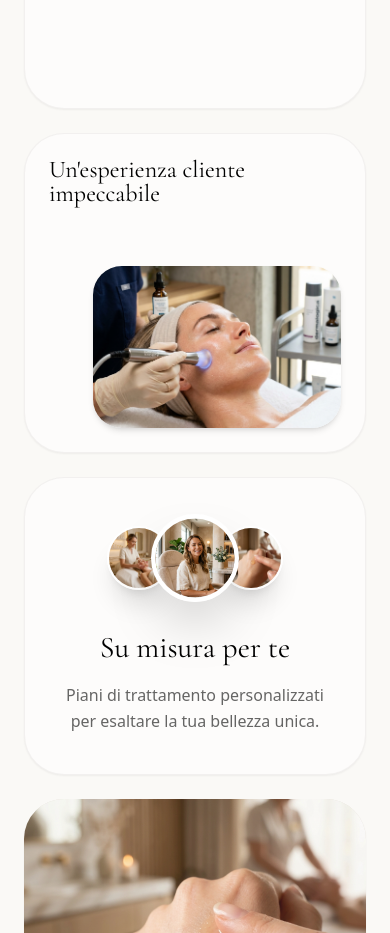
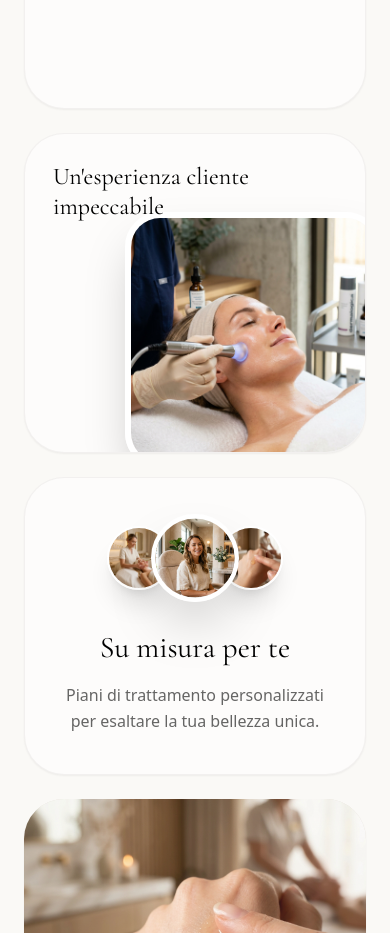
Before and after one commit to belpietrodavide01-beep/centro-estetico-1, a React (Vite) app: page / in a window 390 px wide. Shown: the part 5620-6553 px from the top of the page. Built offline with nearby package versions, Linux system fonts and the light colour scheme.

Commit message:
fix: bento box 3 layout and disable desktop sticky navbar

```diff
--- a/src/components/BentoGridSection.jsx
+++ b/src/components/BentoGridSection.jsx
@@ -191,12 +191,12 @@ export default function BentoGridSection() {
             <motion.div
               variants={bentoItemVariants}
               style={{ willChange: 'transform, opacity' }}
-              className={`w-full rounded-[2.5rem] bg-[#fdfcfb] border border-stone-200/50 p-6 md:p-8 relative overflow-hidden shadow-sm flex flex-col justify-between ${isMobile ? 'h-[320px]' : 'h-[180px] md:h-[220px]'}`}
+              className={`w-full rounded-[2.5rem] bg-[#fdfcfb] border border-stone-200/50 p-7 md:p-8 relative overflow-hidden shadow-sm flex flex-col ${isMobile ? 'h-[320px]' : 'h-[180px] md:h-[220px]'}`}
             >
-              <h3 className="text-black text-2xl md:text-3xl lg:text-4xl font-serif leading-none z-10 max-w-[200px] mb-4" style={{ fontFamily: 'Cormorant Garamond, serif' }}>
+              <h3 className="text-black text-2xl md:text-3xl lg:text-4xl font-serif leading-tight z-10 max-w-[220px] mb-4" style={{ fontFamily: 'Cormorant Garamond, serif' }}>
                 Un'esperienza cliente impeccabile
               </h3>
-              <div className={`mt-auto ml-auto w-[85%] h-[60%] rounded-[1.8rem] overflow-hidden shadow-md transition-transform duration-700 ${isMobile ? 'scale-100' : 'hover:scale-105'}`}>
+              <div className={`absolute ${isMobile ? '-bottom-4 -right-4 w-64 h-64' : '-bottom-6 -right-6 w-52 h-48'} rounded-[2.2rem] overflow-hidden shadow-2xl border-[6px] border-white transition-transform duration-700 ${isMobile ? 'scale-100' : 'hover:scale-110 opacity-90'}`}>
                 <img
                   src="/hero-2.png"
                   alt="Trattamento"
--- a/src/components/Navbar.jsx
+++ b/src/components/Navbar.jsx
@@ -45,7 +45,7 @@ export default function Navbar() {
         initial={{ y: -80, opacity: 0 }}
         animate={{ y: 0, opacity: 1 }}
         transition={{ duration: 0.7, ease: [0.22, 1, 0.36, 1] }}
-        className={`sticky top-0 left-0 w-full z-50 transition-all duration-300 ${isScrolled || menuOpen ? 'bg-[#faf9f6]/95 backdrop-blur-md border-b border-stone-200/50 py-1' : 'bg-transparent py-4'}`}
+        className={`${isMobile ? 'sticky top-0 left-0' : 'relative'} w-full z-50 transition-all duration-300 ${isMobile && (isScrolled || menuOpen) ? 'bg-[#faf9f6]/95 backdrop-blur-md border-b border-stone-200/50 py-1' : 'bg-transparent py-4'}`}
       >
         <nav className="w-full px-4 md:px-6 lg:px-16 h-20 flex items-center justify-between md:grid md:grid-cols-3">
 
```
